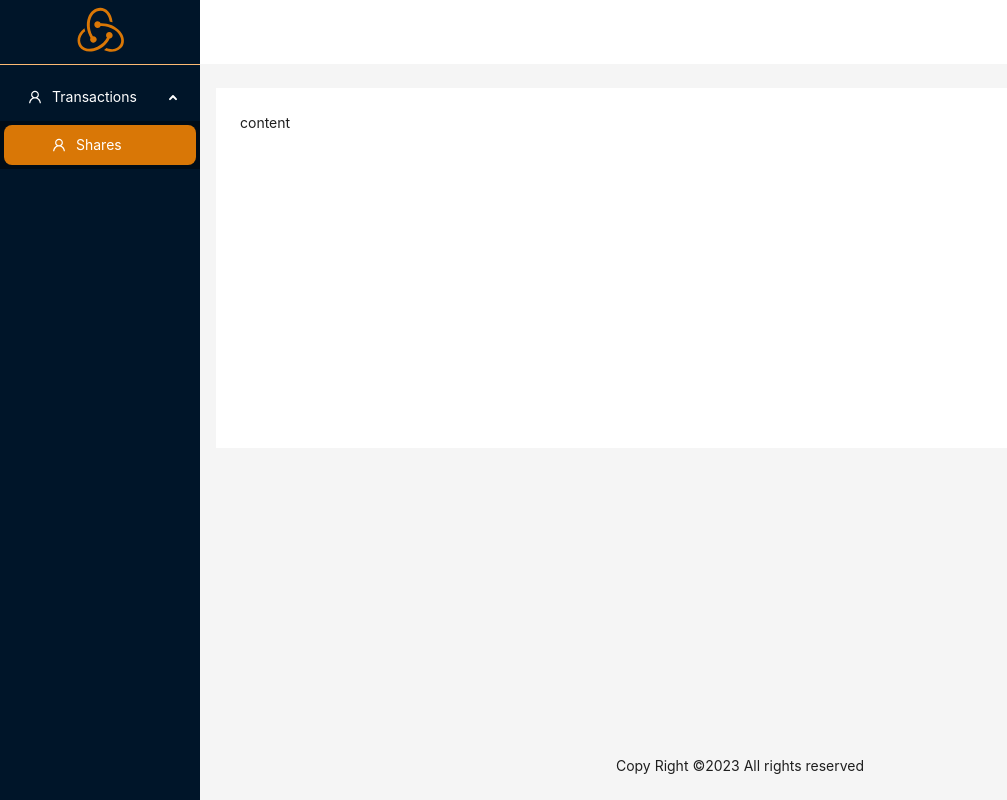
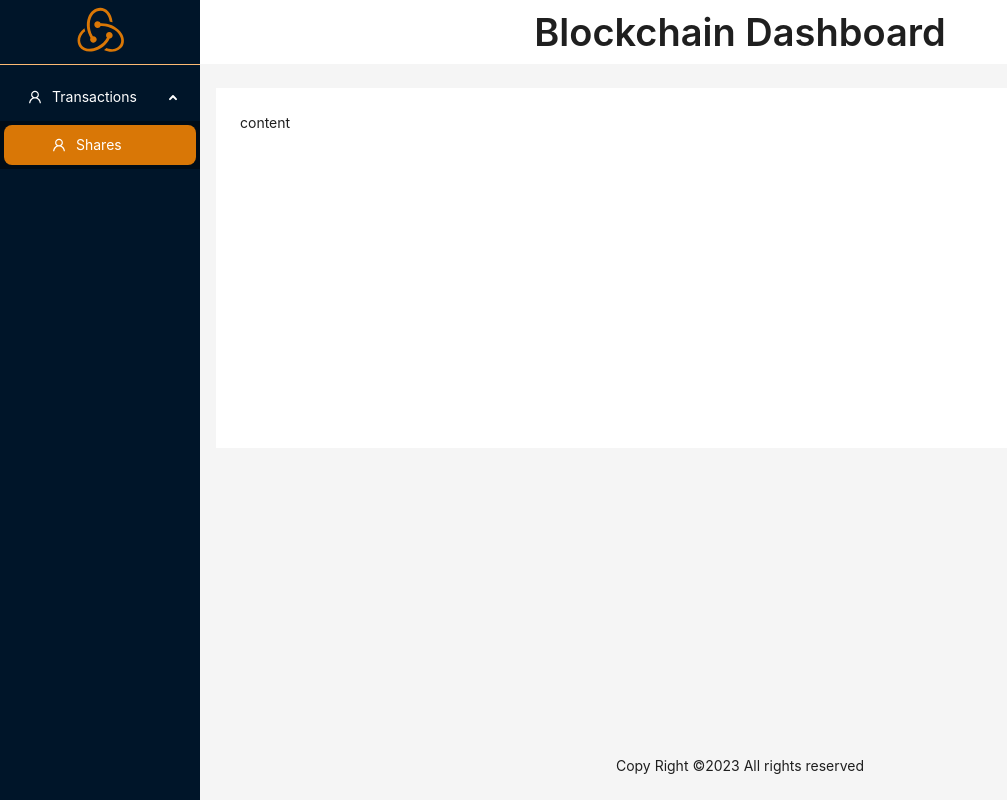
Before and after one commit to vvsrrSunny/blocklchain-transactions-data, a React (Create React App) app: page / in a window 1280 px wide. Shown: the whole page, without its empty margins (0-1007 px from the left). Built offline with nearby package versions, Linux system fonts and the light colour scheme.

Commit message:
header abstraction

```diff
--- a/src/components/AppLayout.tsx
+++ b/src/components/AppLayout.tsx
@@ -1,9 +1,10 @@
 import React, { ReactNode } from "react";
 import { Layout, theme } from 'antd';
 import '../App.css';
-import SiderLayout from "./Sider";
+import SiderContent from "./SiderContent";
+import HeaderContent from "./HeaderContent";
 
-const { Header, Content, Footer } = Layout;
+const { Content, Footer } = Layout;
 
 interface Props {
     children?: ReactNode;
@@ -16,9 +17,9 @@ const AppLayout: React.FC = (props: Props) => {
 
     return (
         <Layout style={{ minHeight: '100vh' }}>
-            <SiderLayout />
+            <SiderContent />
             <Layout>
-                <Header style={{ padding: 0, background: colorBgContainer }} />
+                <HeaderContent />
                 <Content style={{ margin: '24px 16px 0' }}>
                     <div style={{ padding: 24, minHeight: 360, background: colorBgContainer }}>content</div>
                 </Content>
--- /dev/null
+++ b/src/components/HeaderContent.tsx
@@ -0,0 +1,22 @@
+import { Typography, theme } from "antd";
+import { Header } from "antd/es/layout/layout";
+import React from "react";
+
+
+const HeaderContent = () => {
+    const {
+        token: { colorBgContainer },
+    } = theme.useToken();
+
+    return (
+        <Header style={{ padding: 0, background: colorBgContainer }} >
+        <div className="flex h-full justify-center items-center">
+            <Typography.Title style={{ margin: "0" }}>
+                Blockchain Dashboard
+            </Typography.Title>
+        </div>
+    </Header>
+    );
+};
+
+export default HeaderContent;
--- a/src/components/Sider.tsx
+++ b/src/components/SiderContent.tsx
@@ -26,7 +26,7 @@ const items: MenuItem[] = [
         getItem('Shares', '1', <UserOutlined />),
     ]),
 ];
-const SiderLayout = () => {
+const SiderContent = () => {
     return (
         <Sider
             breakpoint="lg"
@@ -55,4 +55,4 @@ const SiderLayout = () => {
     );
 };
 
-export default SiderLayout;
+export default SiderContent;
```
